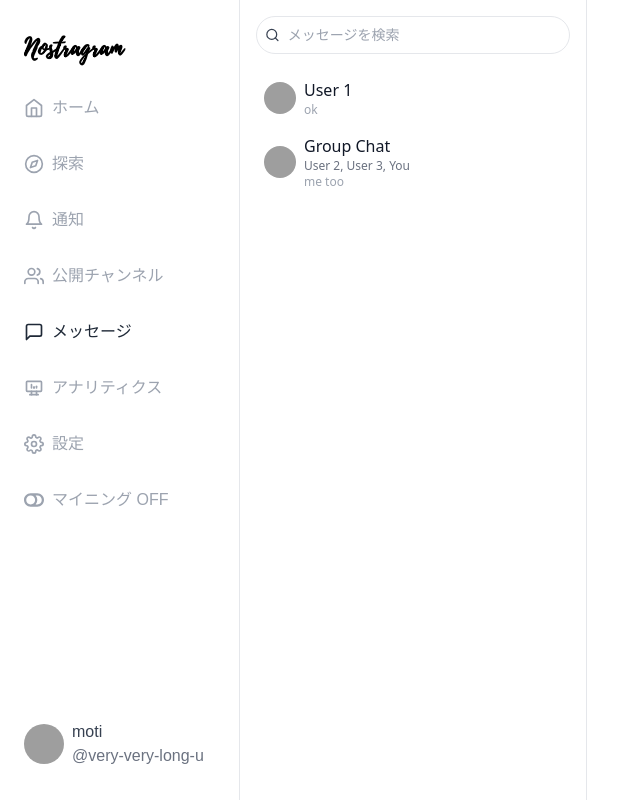
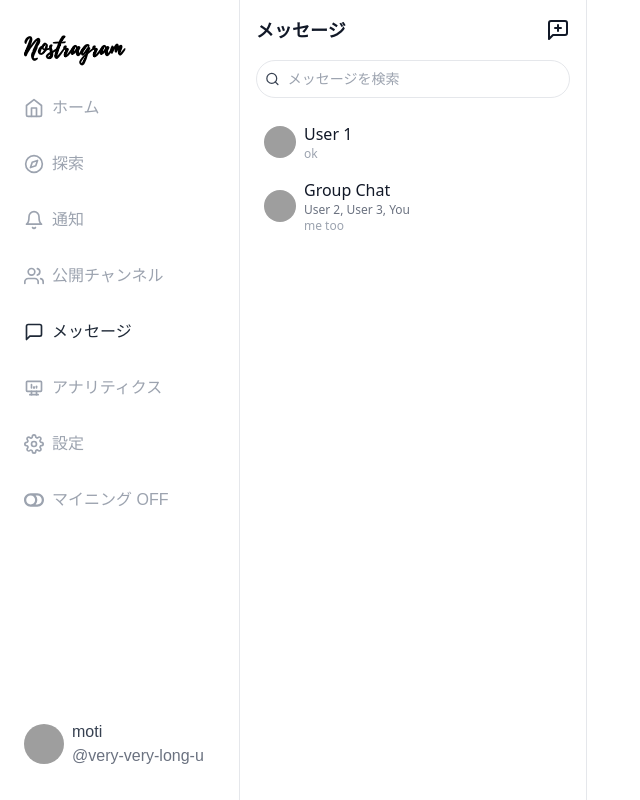
Before and after one commit to motxx/nostr-webclient, a React (Create React App) app: page /message in a window 1280 px wide. Shown: the whole page, without its empty margins (0-640 px from the left). Built offline with nearby package versions, Linux system fonts and the light colour scheme; grey boxes are pictures that could not be loaded; a web font is replaced by a local one.

Commit message:
feat(message): add new chat button

```diff
--- a/src/pages/MessagePage.tsx
+++ b/src/pages/MessagePage.tsx
@@ -3,6 +3,7 @@ import { FiSearch } from 'react-icons/fi'
 import MessageConversation from '../components/Message/MessageConversation'
 import { mockConversations } from '../data/dummy-message-conversations'
 import { MessageConversationType } from '../global/types'
+import { LuMessageSquarePlus } from 'react-icons/lu'
 
 const MessagePage: React.FC = () => {
   const [selectedConversation, setSelectedConversation] =
@@ -55,6 +56,12 @@ const MessagePage: React.FC = () => {
     <div className="flex h-full">
       <div className="w-1/3 border-r border-gray-200 dark:border-gray-700">
         <div className="p-4">
+          <div className="flex items-center mb-4">
+            <h1 className="text-lg font-bold">メッセージ</h1>
+            <button className="ml-auto">
+              <LuMessageSquarePlus className="text-2xl hover:text-blue-500 transition" />
+            </button>
+          </div>
           <div className="relative">
             <div className="flex items-center w-full p-2 border border-gray-200 dark:border-gray-700 rounded-full">
               <FiSearch className="text-gray-700 dark:text-gray-300 mr-2" />
```
